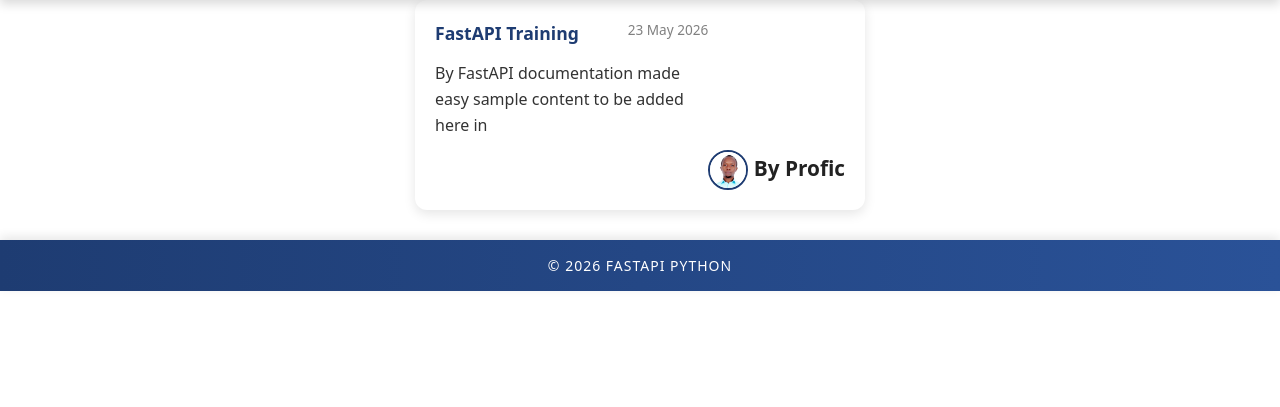
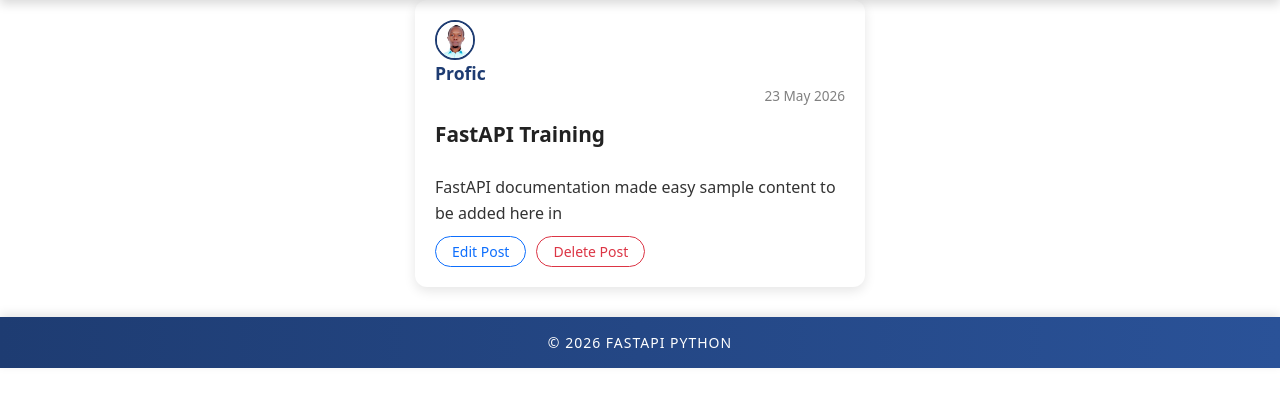
Before and after one commit to Kitemaggwa-Shafic/FastAPI-Full-CRUD, a FastAPI app: page /posts/1 in a window 1280 px wide. Shown: the part 76-483 px from the top of the page. Run offline with FastAPI, Linux system fonts and the light colour scheme.

Commit message:
modified post html card and its CSS

```diff
--- a/static/main.css
+++ b/static/main.css
@@ -62,7 +62,8 @@
     display:grid;
     grid-template-areas:
         "author date"
-        "message message";
+        "message message"
+        "buttons buttons";
 
     grid-template-columns: 1fr auto;
 
@@ -75,6 +76,15 @@
     width: 100%;
     max-width: 450px;   /* 👈 makes card smaller */
     margin: auto;      /* centers it */
+    row-gap:10px;
+}
+
+.post-actions{
+    grid-area: buttons;
+    display:flex;
+    justify-content:flex-start;
+    gap:10px;
+    margin-top:0%;
 }
 
 .post-card:hover{
--- a/templates/home.html
+++ b/templates/home.html
@@ -5,8 +5,8 @@
         <!-- looping through the posts we have accessing their data -->
         {% for post in posts %}
 
-             <div class="posts-container">
-                <div class="post-card">
+        <div class="posts-container">
+            <div class="post-card">
                 <div class="author"><a href="{{ url_for('view_a_post', post_id=post.id) }}">{{ post.title }}</a></div>
                 <div class="title"> <img src="{{url_for('static', path='images/fic.png')}}" class="author-img">
                     By {{ post.author }}</div>
@@ -17,6 +17,6 @@
 
         </div>
 
-    </div>
+
         {% endfor %}
 {% endblock %}
--- a/templates/post.html
+++ b/templates/post.html
@@ -2,12 +2,21 @@
 {% block content %}
     <div class="post-container">
         <div class="post-card">
-            <div class="author">{{ post.title }}</div>
-            <div class="title"> <img src="{{url_for('static', path='images/fic.png')}}" class="author-img">
-                By {{ post.author }}</div>
-
-            <div class="date">{{ post.date_posted }}</div>
-            <div class="message">By {{ post.content }}</div>
+            <!-- HEADER (author + image + date) -->
+            <div class="post-header">
+                <img src="{{ url_for('static', path='images/fic.png') }}"class="author-img">
+                <div class="author">{{ post.author }}</div>
+                <div class="date">{{ post.date_posted }}</div>
+                <div class="title">{{ post.title }}</div>
+            </div>
+            <!-- MESSAGE -->
+            <div class="message">{{ post.content }}</div>
+            <!-- ACTIONS (BOTTOM) -->
+            <div class="post-actions">
+                <button class="btn btn-sm btn-outline-primary rounded-pill px-3">Edit Post</button>
+                <button class="btn btn-sm btn-outline-danger rounded-pill px-3">Delete Post</button>
+            </div>
         </div>
     </div>
+
 {% endblock %}
```
